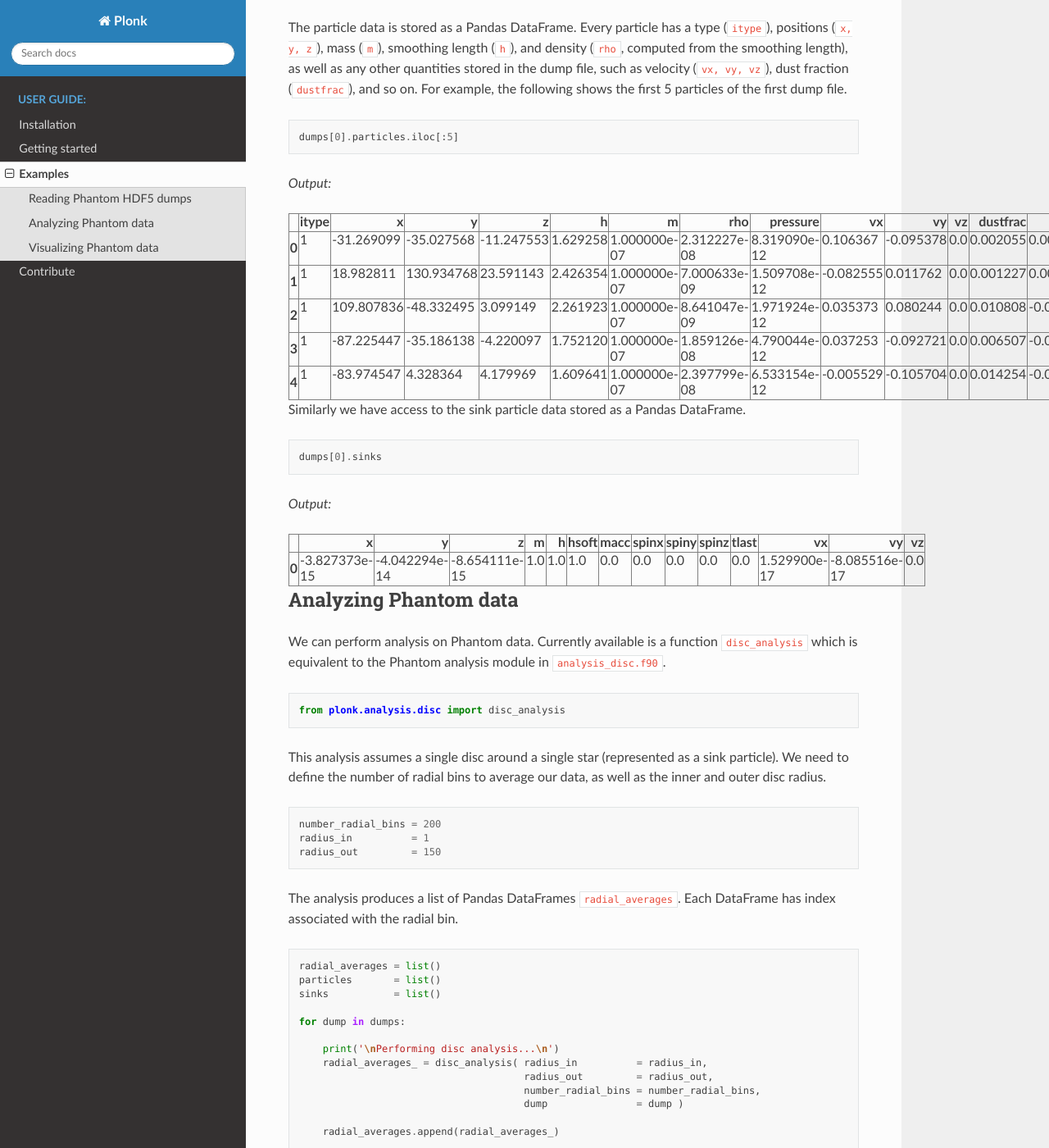
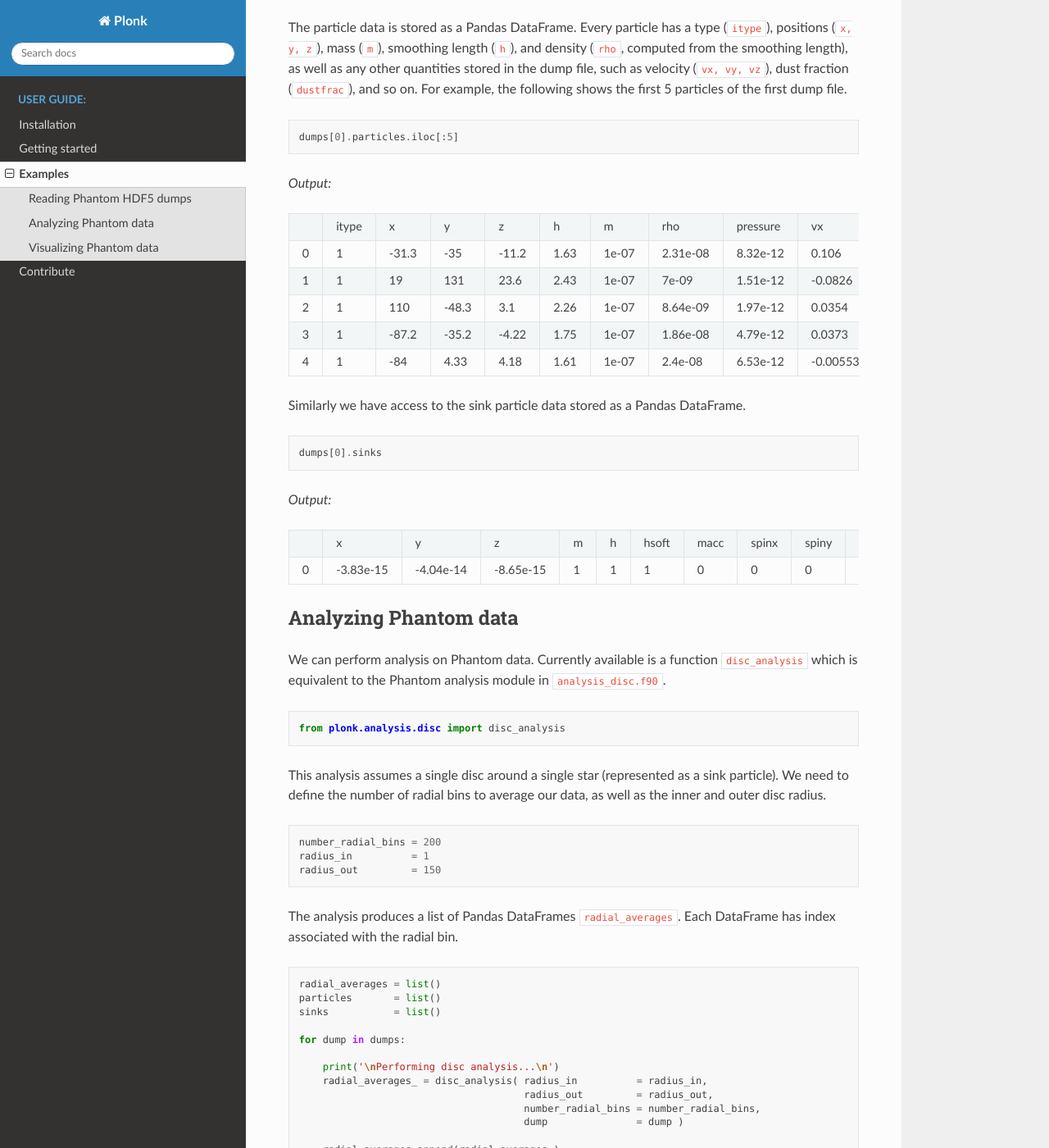
Before and after one commit to dmentipl/plonk, a Sphinx documentation site: the page built from docs/examples.rst, in a window 1280 px wide and 1400 px high, scrolled down 1352 px. Shown: the whole window at 82% size. Built offline with Sphinx 7.4.7 and the Read the Docs theme 2.0.0, drawn with Linux system fonts in a browser that asks for light colours; formulas are drawn with MathJax 3.

Commit message:
(docs) fixed tables
Former-commit-id: 3869c9cf2fcbf03bb2ca2a4c0bfc4ae901a1f9b1

```diff
--- /dev/null
+++ b/docs/_static/part.csv
@@ -0,0 +1,6 @@
+,itype,x,y,z,h,m,rho,pressure,vx,vy,vz,dustfrac,divv,dt
+0,1,-31.3,-35,-11.2,1.63,1e-07,2.31e-08,8.32e-12,0.106,-0.0954,0,0.00205,0.00108,9.02
+1,1,19,131,23.6,2.43,1e-07,7e-09,1.51e-12,-0.0826,0.0118,0,0.00123,0.000152,18
+2,1,110,-48.3,3.1,2.26,1e-07,8.64e-09,1.97e-12,0.0354,0.0802,0,0.0108,-0.000184,18
+3,1,-87.2,-35.2,-4.22,1.75,1e-07,1.86e-08,4.79e-12,0.0373,-0.0927,0,0.00651,-1.11e-05,18
+4,1,-84,4.33,4.18,1.61,1e-07,2.4e-08,6.53e-12,-0.00553,-0.106,0,0.0143,-0.000158,18
--- /dev/null
+++ b/docs/_static/sink.csv
@@ -0,0 +1,2 @@
+,x,y,z,m,h,hsoft,macc,spinx,spiny,spinz,tlast,vx,vy,vz
+0,-3.83e-15,-4.04e-14,-8.65e-15,1,1,1,0,0,0,0,0,1.53e-17,-8.09e-17,0
--- a/docs/examples.rst
+++ b/docs/examples.rst
@@ -75,131 +75,8 @@ The particle data is stored as a Pandas DataFrame. Every particle has a type (``
 
 *Output:*
 
-.. raw:: html
-
-    <div>
-    <style scoped>
-        .dataframe tbody tr th:only-of-type {
-            vertical-align: middle;
-        }
-
-        .dataframe tbody tr th {
-            vertical-align: top;
-        }
-
-        .dataframe thead th {
-            text-align: right;
-        }
-    </style>
-    <table border="1" class="dataframe">
-      <thead>
-        <tr style="text-align: right;">
-          <th></th>
-          <th>itype</th>
-          <th>x</th>
-          <th>y</th>
-          <th>z</th>
-          <th>h</th>
-          <th>m</th>
-          <th>rho</th>
-          <th>pressure</th>
-          <th>vx</th>
-          <th>vy</th>
-          <th>vz</th>
-          <th>dustfrac</th>
-          <th>divv</th>
-          <th>dt</th>
-        </tr>
-      </thead>
-      <tbody>
-        <tr>
-          <th>0</th>
-          <td>1</td>
-          <td>-31.269099</td>
-          <td>-35.027568</td>
-          <td>-11.247553</td>
-          <td>1.629258</td>
-          <td>1.000000e-07</td>
-          <td>2.312227e-08</td>
-          <td>8.319090e-12</td>
-          <td>0.106367</td>
-          <td>-0.095378</td>
-          <td>0.0</td>
-          <td>0.002055</td>
-          <td>0.001085</td>
-          <td>9.017928</td>
-        </tr>
-        <tr>
-          <th>1</th>
-          <td>1</td>
-          <td>18.982811</td>
-          <td>130.934768</td>
-          <td>23.591143</td>
-          <td>2.426354</td>
-          <td>1.000000e-07</td>
-          <td>7.000633e-09</td>
-          <td>1.509708e-12</td>
-          <td>-0.082555</td>
-          <td>0.011762</td>
-          <td>0.0</td>
-          <td>0.001227</td>
-          <td>0.000152</td>
-          <td>18.035856</td>
-        </tr>
-        <tr>
-          <th>2</th>
-          <td>1</td>
-          <td>109.807836</td>
-          <td>-48.332495</td>
-          <td>3.099149</td>
-          <td>2.261923</td>
-          <td>1.000000e-07</td>
-          <td>8.641047e-09</td>
-          <td>1.971924e-12</td>
-          <td>0.035373</td>
-          <td>0.080244</td>
-          <td>0.0</td>
-          <td>0.010808</td>
-          <td>-0.000184</td>
-          <td>18.035856</td>
-        </tr>
-        <tr>
-          <th>3</th>
-          <td>1</td>
-          <td>-87.225447</td>
-          <td>-35.186138</td>
-          <td>-4.220097</td>
-          <td>1.752120</td>
-          <td>1.000000e-07</td>
-          <td>1.859126e-08</td>
-          <td>4.790044e-12</td>
-          <td>0.037253</td>
-          <td>-0.092721</td>
-          <td>0.0</td>
-          <td>0.006507</td>
-          <td>-0.000011</td>
-          <td>18.035856</td>
-        </tr>
-        <tr>
-          <th>4</th>
-          <td>1</td>
-          <td>-83.974547</td>
-          <td>4.328364</td>
-          <td>4.179969</td>
-          <td>1.609641</td>
-          <td>1.000000e-07</td>
-          <td>2.397799e-08</td>
-          <td>6.533154e-12</td>
-          <td>-0.005529</td>
-          <td>-0.105704</td>
-          <td>0.0</td>
-          <td>0.014254</td>
-          <td>-0.000158</td>
-          <td>18.035856</td>
-        </tr>
-      </tbody>
-    </table>
-    </div>
+.. csv-table::
+   :file: _static/part.csv
 
 Similarly we have access to the sink particle data stored as a Pandas DataFrame.
 
@@ -209,63 +86,8 @@ Similarly we have access to the sink particle data stored as a Pandas DataFrame.
 
 *Output:*
 
-.. raw:: html
-
-    <div>
-    <style scoped>
-        .dataframe tbody tr th:only-of-type {
-            vertical-align: middle;
-        }
-
-        .dataframe tbody tr th {
-            vertical-align: top;
-        }
-
-        .dataframe thead th {
-            text-align: right;
-        }
-    </style>
-    <table border="1" class="dataframe">
-      <thead>
-        <tr style="text-align: right;">
-          <th></th>
-          <th>x</th>
-          <th>y</th>
-          <th>z</th>
-          <th>m</th>
-          <th>h</th>
-          <th>hsoft</th>
-          <th>macc</th>
-          <th>spinx</th>
-          <th>spiny</th>
-          <th>spinz</th>
-          <th>tlast</th>
-          <th>vx</th>
-          <th>vy</th>
-          <th>vz</th>
-        </tr>
-      </thead>
-      <tbody>
-        <tr>
-          <th>0</th>
-          <td>-3.827373e-15</td>
-          <td>-4.042294e-14</td>
-          <td>-8.654111e-15</td>
-          <td>1.0</td>
-          <td>1.0</td>
-          <td>1.0</td>
-          <td>0.0</td>
-          <td>0.0</td>
-          <td>0.0</td>
-          <td>0.0</td>
-          <td>0.0</td>
-          <td>1.529900e-17</td>
-          <td>-8.085516e-17</td>
-          <td>0.0</td>
-        </tr>
-      </tbody>
-    </table>
-    </div>
+.. csv-table::
+   :file: _static/sink.csv
 
 ----------------------
 Analyzing Phantom data
```
Also changed, not shown: other parts of docs/examples.rst (+6 -6 lines), docs/_static/examples1.png (renamed from docs/images/examples1.png), docs/_static/examples2.png (renamed from docs/images/examples2.png), docs/_static/examples3.png (renamed from docs/images/examples3.png), docs/_static/examples4.png (renamed from docs/images/examples4.png), docs/_static/examples5.png (renamed from docs/images/examples5.png), docs/_static/examples6.png (renamed from docs/images/examples6.png), 1 other file.
